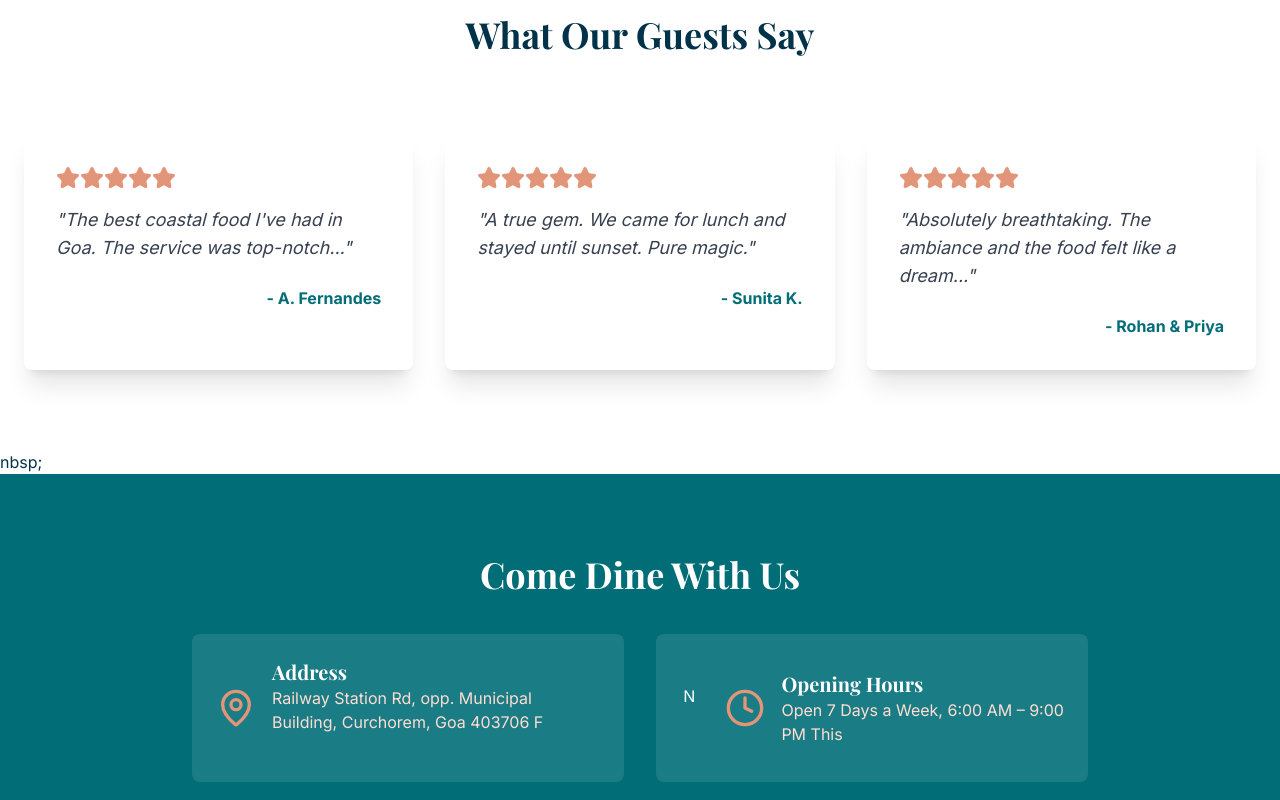
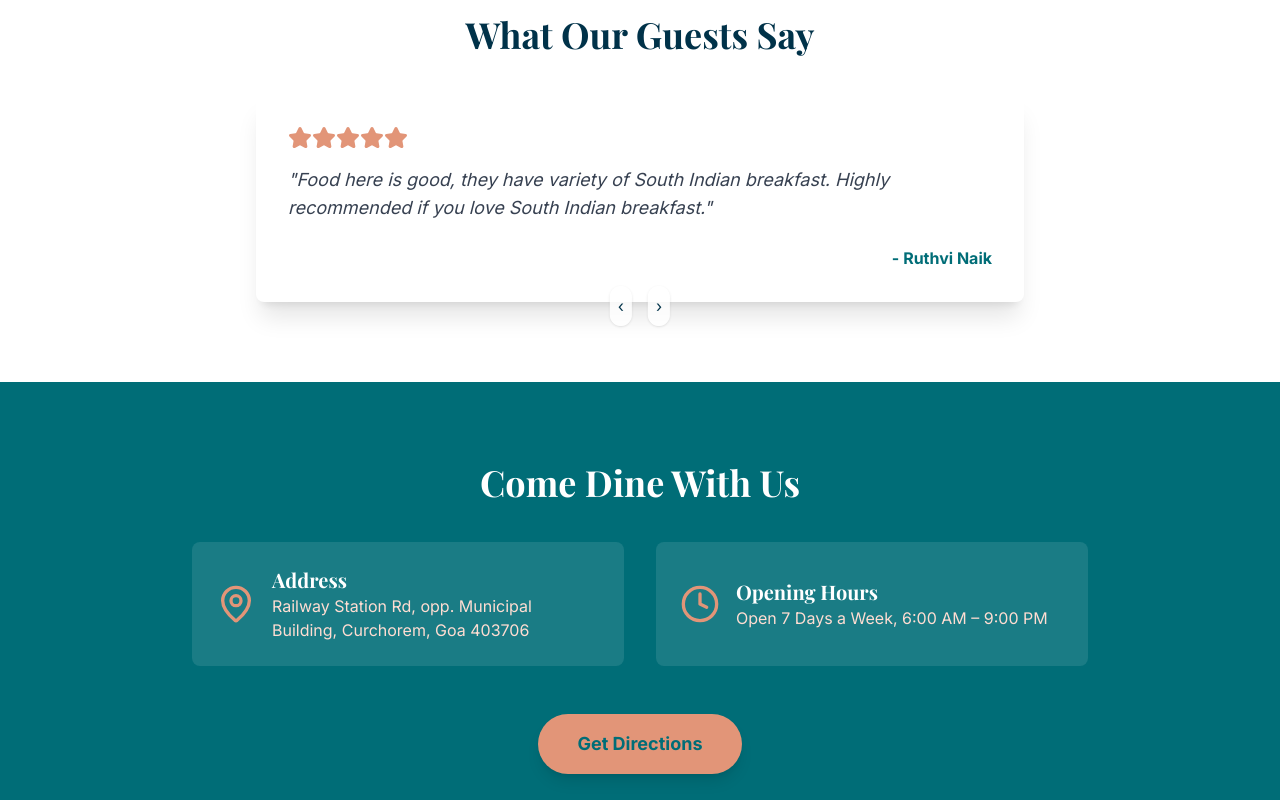
Before and after one commit to Anishshetty124/janata_graha_hotel_website, a React (Vite) app: page / in a window 1280 px wide. Shown: the part 1360-2160 px from the top of the page. Built offline with nearby package versions, Linux system fonts and the light colour scheme.

Commit message:
added images

```diff
--- /dev/null
+++ b/src/components/FloatingCTA.jsx
@@ -0,0 +1,24 @@
+import React from 'react'
+import { motion } from 'framer-motion'
+import { Link } from 'react-router-dom'
+import { Phone } from 'lucide-react'
+
+export default function FloatingCTA() {
+  return (
+    <motion.div
+      initial={{ opacity: 0, y: 20 }}
+      animate={{ opacity: 1, y: 0 }}
+      transition={{ duration: 0.5 }}
+      className="fixed bottom-6 right-6 z-50"
+    >
+      <Link
+        to="/contact"
+        aria-label="Contact us"
+        className="flex items-center gap-3 bg-ocean-blue text-white px-4 py-3 rounded-full shadow-xl hover:scale-105 transform transition"
+      >
+        <Phone size={18} />
+        <span className="font-bold">Book a Table</span>
+      </Link>
+    </motion.div>
+  )
+}
--- /dev/null
+++ b/src/components/TestimonialCarousel.jsx
@@ -0,0 +1,57 @@
+import React, { useEffect, useState } from 'react'
+import { motion, AnimatePresence } from 'framer-motion'
+import { Star } from 'lucide-react'
+
+export default function TestimonialCarousel({ testimonials = [] }) {
+  const [index, setIndex] = useState(0)
+
+  useEffect(() => {
+    const t = setInterval(() => {
+      setIndex((i) => (i + 1) % testimonials.length)
+    }, 4500)
+    return () => clearInterval(t)
+  }, [testimonials.length])
+
+  if (!testimonials || testimonials.length === 0) return null
+
+  const prev = () => setIndex((i) => (i - 1 + testimonials.length) % testimonials.length)
+  const next = () => setIndex((i) => (i + 1) % testimonials.length)
+
+  return (
+    <section className="py-20 relative">
+      <div className="container mx-auto px-6">
+        <h2 className="text-4xl font-bold text-center text-dark-text mb-10 font-heading">What Our Guests Say</h2>
+
+        <div className="max-w-3xl mx-auto relative">
+          <AnimatePresence initial={false} mode="wait">
+            <motion.div
+              key={index}
+              initial={{ opacity: 0, y: 20 }}
+              animate={{ opacity: 1, y: 0 }}
+              exit={{ opacity: 0, y: -10 }}
+              transition={{ duration: 0.5 }}
+              className="bg-white p-8 rounded-lg shadow-xl"
+            >
+              <div className="flex text-sand mb-4">
+                {[...Array(testimonials[index].stars)].map((_, i) => (
+                  <Star key={i} fill="currentColor" />
+                ))}
+              </div>
+              <p className="text-lg italic text-gray-700 mb-6">"{testimonials[index].quote}"</p>
+              <p className="font-bold text-ocean-blue text-right">- {testimonials[index].name}</p>
+            </motion.div>
+          </AnimatePresence>
+
+          <div className="absolute -bottom-6 left-1/2 -translate-x-1/2 flex gap-4">
+            <button onClick={prev} aria-label="Previous testimonial" className="bg-white/80 p-2 rounded-full shadow">
+              ‹
+            </button>
+            <button onClick={next} aria-label="Next testimonial" className="bg-white/80 p-2 rounded-full shadow">
+              ›
+            </button>
+          </div>
+        </div>
+      </div>
+    </section>
+  )
+}
--- a/src/pages/About.jsx
+++ b/src/pages/About.jsx
@@ -42,7 +42,7 @@ function About() {
           transition={{ type: 'spring', stiffness: 300 }}
         >
           <img
-            src="/about-us.jpg" // Links to public/about-us.jpg
+            src="/hotel.png" // Links to public/hotel.png
             alt="Inside Janata Graha Restaurant"
             className="w-full h-full object-cover"
           />
--- a/src/pages/Contact.jsx
+++ b/src/pages/Contact.jsx
@@ -64,7 +64,7 @@ function Contact() {
             </motion.div>
             <motion.div className="flex items-center" variants={itemVariants}>
               <Mail className="text-sand mr-4" size={24} />
-              <a href="mailto:info@janatagraha.com" className="text-gray-700 hover:text-ocean-blue">
+              <a href="mailto:janatagraha@gmail.com" className="text-gray-700 hover:text-ocean-blue">
                 info@janatagraha.com
               </a>
             </motion.div>
--- a/src/pages/Home.jsx
+++ b/src/pages/Home.jsx
@@ -2,6 +2,7 @@ import React from 'react'
 import { Link } from 'react-router-dom'
 import { motion } from 'framer-motion'
 import { Star, MapPin, Clock, ArrowRight } from 'lucide-react'
+import TestimonialCarousel from '../components/TestimonialCarousel'
 
 // --- Popular Dishes Data (for horizontal scroll) ---
 const popularDishes = [
@@ -12,11 +13,28 @@ const popularDishes = [
   { name: 'Batata Vada', image: '/batatavada.jpeg' }
 ];
 
-// --- Testimonial Data ---
+// --- Testimonial Data (replaced with provided reviews) ---
 const testimonials = [
-  { quote: "The best coastal food I've had in Goa. The service was top-notch...", name: "A. Fernandes", stars: 5 },
-  { quote: "A true gem. We came for lunch and stayed until sunset. Pure magic.", name: "Sunita K.", stars: 5 },
-  { quote: "Absolutely breathtaking. The ambiance and the food felt like a dream...", name: "Rohan & Priya", stars: 5 }
+  {
+    quote: "Good Place for Family time. Pure Veg Cafe & Restaurant Managed by Udpi People. Just they have to work more on cleanliness and hygiene. Food here is Nice and tasty. Recommended.",
+    name: "Darshan Anvekar",
+    stars: 5
+  },
+  {
+    quote: "Food here is good, they have variety of South Indian breakfast. Highly recommended if you love South Indian breakfast.",
+    name: "Ruthvi Naik",
+    stars: 5
+  },
+  {
+    quote: "Good place for Udupi Veg cuisine. Channa masala, mushroom Bhaji, samosas, pulav, south Indian thali, mysore dosa, rawa dosa are some of the dishes you have to try.",
+    name: "Aslesh Kamat",
+    stars: 5
+  },
+  {
+    quote: "For the price which they offer their products is exceptionally well. Their waiters are well behaved and maintain neatness.",
+    name: "Salman Khan",
+    stars: 5
+  }
 ];
 
 // --- Animation Variants ---
@@ -59,11 +77,11 @@ const imageVariant3 = {
 function Home() {
 
   return (
-    <div className="bg-white text-dark-text overflow-x-hidden">
+    <div className="bg-white text-dark-text overflow-x-hidden overflow-hidden">
 
-      {/* --- Removed overflow-hidden from here --- */}
+      {/* --- FIX: Added 'overflow-hidden' here to fix the double scrollbar --- */}
       <section className="container mx-auto px-6 min-h-[calc(100vh-80px)]
-                        grid grid-cols-1 md:grid-cols-5 gap-8 items-center">
+                        grid grid-cols-1 md:grid-cols-5 gap-8 items-center overflow-hidden">
 
         {/* --- Left Side: Text --- */}
         <motion.div
@@ -105,9 +123,8 @@ function Home() {
         </motion.div>
 
         {/* --- Right Side: Image Grid --- */}
-        {/* --- CHANGED: Added 'overflow-hidden' here to clip animations --- */}
         <motion.div
-          className="md:col-span-3 h-[400px] md:h-full relative grid grid-cols-3 grid-rows-3 gap-4 overflow-hidden"
+          className="md:col-span-3 h-[400px] md:h-full relative grid grid-cols-3 grid-rows-3 gap-4"
           initial="hidden"
           animate="visible"
           variants={{
@@ -154,7 +171,7 @@ function Home() {
           className="absolute top-[150px] left-0"
           animate={{ x: "-50%" }}
           transition={{
-            duration: 30, // --- CHANGED: Shortened duration for smoother feel
+            duration: 30,
             ease: "linear",
             repeat: Infinity,
           }}
@@ -181,7 +198,7 @@ function Home() {
               </Link>
             </div>
 
-            {/* --- Duplicated list for seamless loop --- */}
+            {/* --- Duplicated List for seamless loop --- */}
             {popularDishes.map((dish) => (
               <div key={`${dish.name}-duplicate`} className="w-[350px] h-[300px] flex-shrink-0">
                 <div className="relative w-full h-full rounded-lg shadow-xl overflow-hidden group">
@@ -190,7 +207,7 @@ function Home() {
                                           group-hover:scale-110" />
                   <div className="absolute bottom-0 left-0 w-full p-5 bg-gradient-to-t from-black/80 to-transparent">
                     <h3 className="text-3xl font-bold text-white font-heading">{dish.name}</h3>
-      _             </div>
+                  </div>
                 </div>
               </div>
             ))}
@@ -206,44 +223,11 @@ function Home() {
         </motion.div>
       </section>
 
-      {/* --- Testimonials Section --- */}
-      <motion.section
-        className="py-20 relative"
-        variants={sectionVariants}
-        initial="hidden"
-        whileInView="visible"
-        viewport={{ once: true, amount: 0.3 }}
-      >
-        <div className="container mx-auto px-6">
-          <h2 className="text-4xl font-bold text-center text-dark-text mb-20 font-heading">
-            What Our Guests Say
-          </h2>
-
-          <div className="grid grid-cols-1 md:grid-cols-3 gap-8">
-            {testimonials.map((item, index) => (
-              <motion.div
-                key={index}
-                className="bg-white p-8 rounded-lg shadow-xl relative"
-                variants={sectionVariants}
-                initial="hidden"
-                whileInView="visible"
-                viewport={{ once: true, amount: 0.3 }}
-                transition={{ delay: index * 0.2 }}
-                // --- FIXED: Removed stray 's >' from here ---
-              >
-                <div className="flex text-sand mb-4">
-                  {[...Array(item.stars)].map((_, i) => <Star key={i} fill="currentColor" />)}
-                </div>
-                <p className="text-lg italic text-gray-700 mb-6">"{item.quote}"</p>
-                <p className="font-bold text-ocean-blue text-right">- {item.name}</p>
-              </motion.div>
-            ))}
-          </div>
-        </div>
-      </motion.section>
+      {/* --- Testimonials Section (replaced with carousel) --- */}
+      <TestimonialCarousel testimonials={testimonials} />
 
       {/* --- "Visit Us" CTA Section --- */}
-  nbsp;   <motion.section
+      <motion.section
         className="py-20 bg-ocean-blue text-white"
         variants={sectionVariants}
         initial="hidden"
@@ -261,29 +245,30 @@ function Home() {
                 <h3 className="text-xl font-bold text-left font-heading">Address</h3>
                 <p className="text-left text-light-cream">
                   Railway Station Rd, opp. Municipal Building, Curchorem, Goa 403706
-F               </p>
+                </p>
               </div>
             </div>
             <div className="flex items-center bg-white/10 p-6 rounded-lg">
-N             <Clock className="text-sand mr-4 flex-shrink-0" size={40} />
+              <Clock className="text-sand mr-4 flex-shrink-0" size={40} />
               <div>
                 <h3 className="text-xl font-bold text-left font-heading">Opening Hours</h3>
                 <p className="text-left text-light-cream">
                   Open 7 Days a Week, 6:00 AM – 9:00 PM
-This               </p>
+                </p>
               </div>
             </div>
           </div>
           <Link
             to="/contact"
             className="inline-block mt-12 bg-sand text-ocean-blue px-10 py-4 rounded-full font-bold text-lg
-This                    hover:bg-light-cream transition duration-300 shadow-lg
+                       hover:bg-light-cream transition duration-300 shadow-lg
                        transform hover:scale-105"
           >
             Get Directions
           </Link>
         </div>
       </motion.section>
+
     </div>
   );
 }
```
Also changed, not shown: src/pages/Menu.jsx (+10 -11 lines), 1 other file (tests, documents, lock files or other folders). Lines whose indentation alone changed are shown as unchanged.
